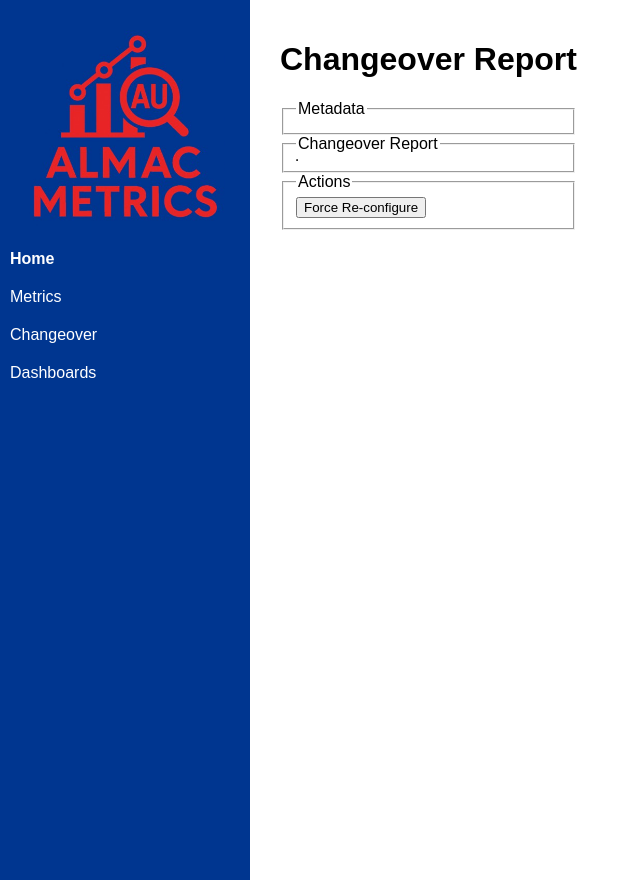
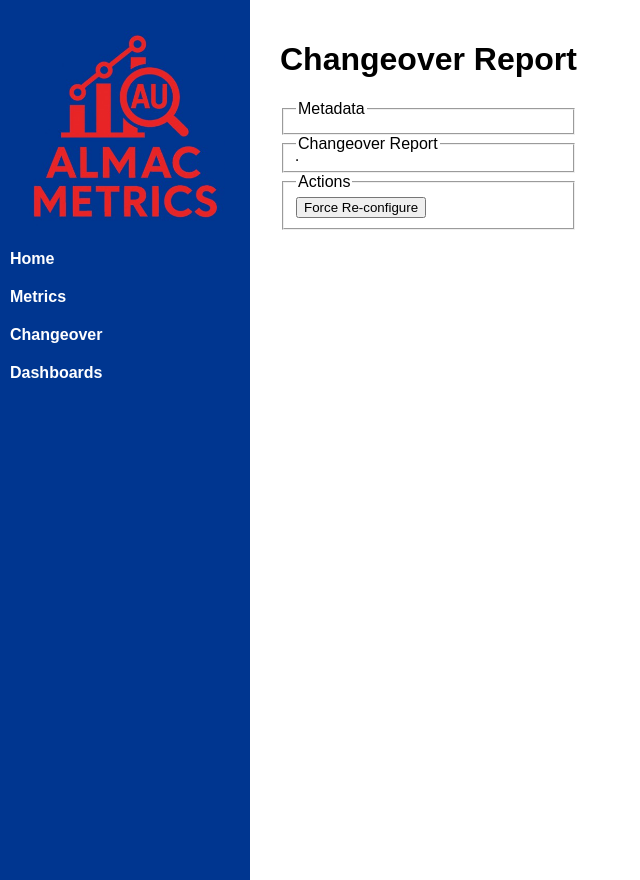
Before and after one commit to AUDJordan/AlmacAUMetrics, a Flask app: page /changeover_report in a window 1280 px wide. Shown: the whole page, without its empty margins (0-640 px from the left). Run offline with Flask 3, Linux system fonts and the light colour scheme; some libraries are stand-ins or nearby versions.

Commit message:
Update styles.css

```diff
--- a/static/styles.css
+++ b/static/styles.css
@@ -10,7 +10,6 @@ body {
     height: 100vh;
     position: fixed;
     overflow-y: auto;
-    font-weight: bold;
 }
 .sidebar .dropdown {
     display: block;
@@ -23,6 +22,7 @@ body {
     text-align: left;
     outline: none;
     font-size: 16px;
+    font-weight: bold;
 }
 .sidebar .dropdown:hover {
     background-color: #C4CFE4;
```
